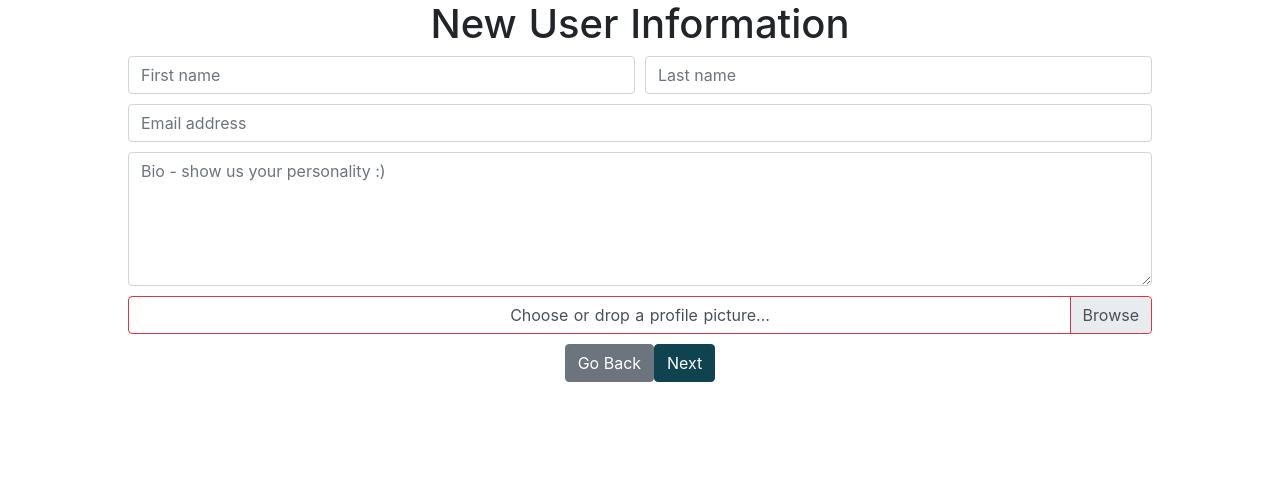
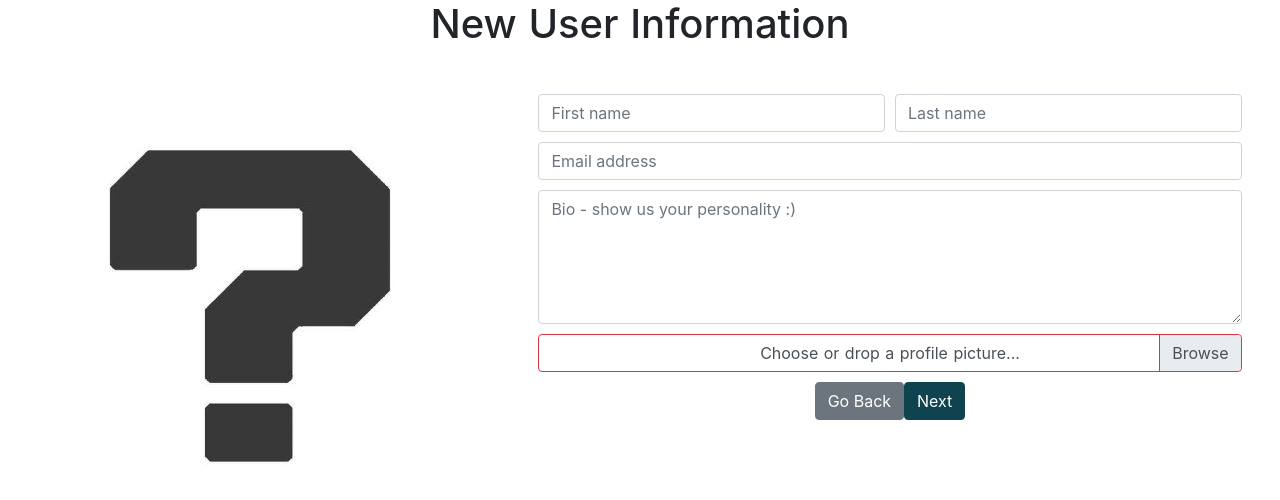
Before and after one commit to alexh65/potluck_party, a Nuxt app in the folder frontend/: page /signup in a window 1280 px wide. Shown: the top 500 px of the page. Built offline with nearby package versions, Linux system fonts and the light colour scheme.

Commit message:
Add an area to display uploaded profile pic

```diff
--- a/frontend/pages/signup.vue
+++ b/frontend/pages/signup.vue
@@ -1,6 +1,8 @@
 <template>
   <div class="main">
     <h1>New User Information</h1>
+    <div id='flex_layout'>
+      <img :src="posted_img" alt=""/>
       <b-form @submit="onSubmit">
         <b-form-row>
           <b-col>
@@ -50,6 +52,7 @@
 
       </b-form>
     </div>
+  </div>
 </template>
 
 <script>
@@ -59,6 +62,7 @@ export default {
   layout: 'no-nav',
   data() {
     return {
+      posted_img: require('../assets/icons/question.jpg'),
       first_name: '',
       last_name: '',
       email_address: '',
@@ -67,8 +71,16 @@ export default {
     }
   },
   methods: {
-    onSubmit() {
-
+    async onSubmit() {
+      axios.post('localhost:5000/signup/info', {
+        first_name: this.first_name,
+        last_name: this.last_name,
+        email_address: this.email_address,
+        user_bio: this.user_bio,
+        profile_pic: this.profile_pic
+      }).then((res) => {
+        console.log(res)
+      })
     }
   }
 }
@@ -80,11 +92,13 @@ export default {
   text-align: center;
 }
 
+#flex_layout{
+  display: flex;
+}
 form {
-  width:80%;
-  display: inline-block;
+  flex-grow: 4;
+  padding: 3vw;
 }
-
 input {
   margin-bottom: 10px;
 }
```
Also changed, not shown: frontend/assets/icons/question.jpg (added). Lines whose indentation alone changed are shown as unchanged.
